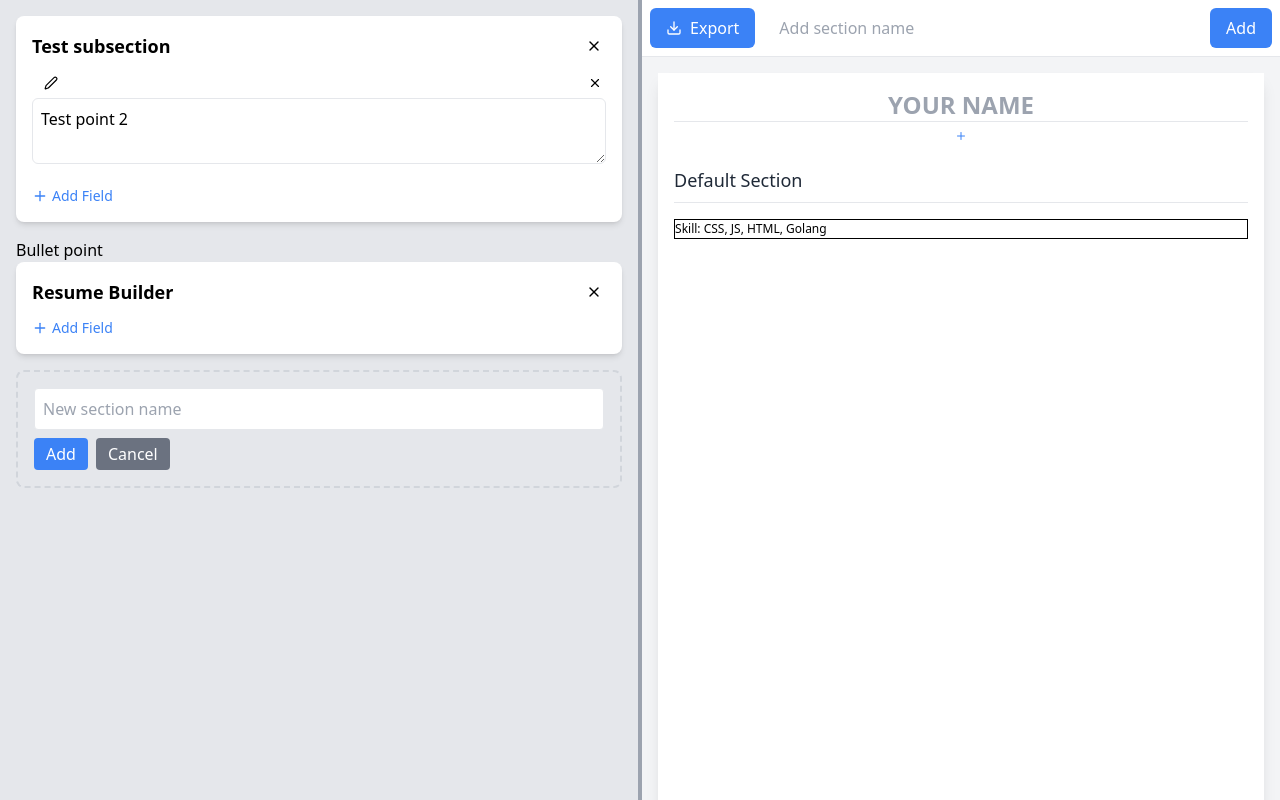
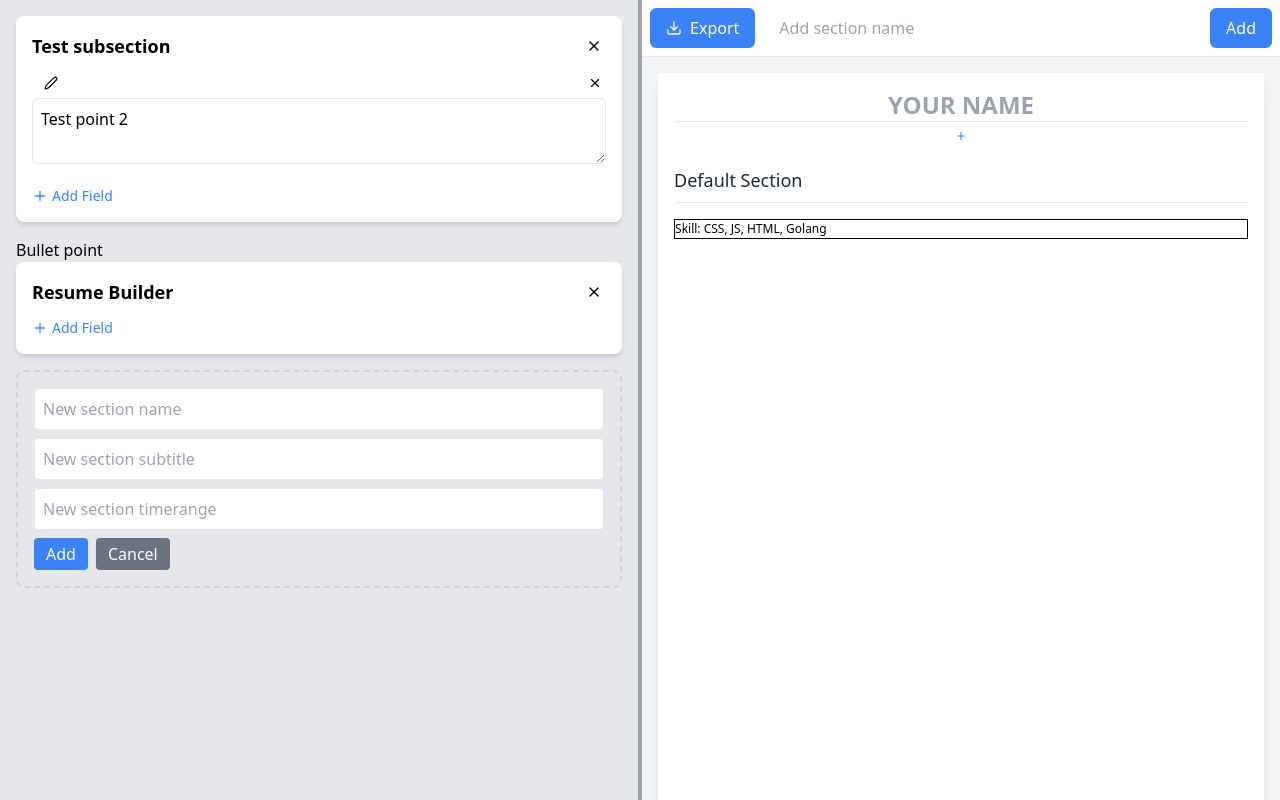
Before and after one commit to ThienDuc3112/hackNRoll25, a React (Vite) app in the folder frontend/: page / in a window 1280 px wide. Both pictures are taken after a click on the button "+ Add Subsection". Built offline with nearby package versions, Linux system fonts and the light colour scheme; what @react-pdf/renderer would draw is missing.

Commit message:
Delete leftbar prop dependencies

```diff
--- a/frontend/src/pages/editor/editor.tsx
+++ b/frontend/src/pages/editor/editor.tsx
@@ -1,4 +1,4 @@
-import React, { Dispatch, useState } from "react";
+import React, { useState } from "react";
 import { X, Download, Plus } from "lucide-react";
 import { PDFViewer, PDFDownloadLink } from "@react-pdf/renderer";
 
@@ -7,10 +7,7 @@ import Mydocument from "./mydocument";
 import Subsection from "./subsection";
 import { useEditorAtom } from "./state";
 import { Section } from "./section";
-import { IdItemType, ItemType, SectionType, UserMetaDataItem } from "./types";
-import { SetStateAction } from "jotai";
-
-type StateSetter<T> = Dispatch<SetStateAction<T>>
+import { IdItemType, ItemType, SectionType, SubsectionType, UserMetaDataItem } from "./types";
 
 /** Contact info & PDF export components (unchanged) */
 const ContactInfo = ({ value, onChange, onRemove }) => {
@@ -101,10 +98,6 @@ const Editor = () => {
   // Track item/section being dragged
   //const [activeId, setActiveId] = useState<UniqueIdentifier | null>("");
 
-  // For adding new subsections from the menu
-  const [showNameInput, setShowNameInput] = useState(false);
-  const [newSubsectionName, setNewSubsectionName] = useState("");
-
 
   /** Draggable divider logic */
   const handleMouseDown = (e: React.MouseEvent) => {
@@ -134,13 +127,8 @@ const Editor = () => {
       <LeftBar
         dividerPosition={dividerPosition}
         addNewSubsection={addNewSubsection}
-        newSection={newSection}
-        setNewSubsectionName={setNewSubsectionName}
-        newSubsectionName={newSubsectionName}
         itemMap={editorState.itemMap}
         menu={editorState.menu}
-        showNameInput={showNameInput}
-        setShowNameInput={setShowNameInput}
       />
 
       {/** ==================== DRAGGABLE DIVIDER ==================== */}
@@ -285,25 +273,21 @@ type LeftBarProps = {
   dividerPosition: number
   menu: IdItemType[]
   itemMap: Record<string, ItemType>
-  showNameInput: boolean
-  setShowNameInput: StateSetter<boolean>
-  newSubsectionName: string
-  setNewSubsectionName: StateSetter<string>
-  newSection: (id: string, name: string) => void
-  addNewSubsection: () => void
+  addNewSubsection: (subSection: SubsectionType) => void
 }
 
 const LeftBar = ({
   dividerPosition,
   menu,
   itemMap,
-  showNameInput,
-  setShowNameInput,
-  newSubsectionName,
-  setNewSubsectionName,
-  newSection,
   addNewSubsection
 }: LeftBarProps) => {
+  // For adding new subsections from the menu
+  const [showNameInput, setShowNameInput] = useState(false);
+  const [newSubsectionName, setNewSubsectionName] = useState("");
+  const [newSubsectionSubTitle, setNewSubsectionSubTitle] = useState("");
+  const [timerange, setTimerange] = useState("");
+
   return <div
     className="flex h-full flex-col bg-gray-200 p-4 overflow-y-auto"
     style={{ width: `${dividerPosition}%` }}
@@ -329,22 +313,44 @@ const LeftBar = ({
     {/** "Add Subsection" UI */}
     {showNameInput ? (
       <div className="w-full p-4 mb-4 border-2 border-dashed border-gray-300 rounded-lg">
+        <form onSubmit={(e) => {
+          e.preventDefault()
+          addNewSubsection({
+            id: (Math.random() * 100_000).toString(),
+            type: "SUBSECTION",
+            description: newSubsectionSubTitle,
+            items: [],
+            timeRange: timerange,
+            title: newSubsectionSubTitle
+          })
+          setTimerange("")
+          setNewSubsectionName("")
+          setNewSubsectionSubTitle("")
+        }}>
           <input
             type="text"
             value={newSubsectionName}
             onChange={(e) => setNewSubsectionName(e.target.value)}
             className="w-full p-2 mb-2 border rounded"
             placeholder="New section name"
-          onKeyDown={(e) => {
-            if (e.key === "Enter" && newSubsectionName.trim()) {
-              newSection(newSubsectionName, newSubsectionName);
-              setNewSubsectionName("");
-            }
-          }}
+          />
+          <input
+            type="text"
+            value={newSubsectionSubTitle}
+            onChange={(e) => setNewSubsectionSubTitle(e.target.value)}
+            className="w-full p-2 mb-2 border rounded"
+            placeholder="New section subtitle"
+          />
+          <input
+            type="text"
+            value={timerange}
+            onChange={(e) => setTimerange(e.target.value)}
+            className="w-full p-2 mb-2 border rounded"
+            placeholder="New section timerange"
           />
           <div className="flex space-x-2">
             <button
-            onClick={addNewSubsection}
+              type="submit"
               className="px-3 py-1 bg-blue-500 text-white rounded hover:bg-blue-600"
             >
               Add
@@ -359,6 +365,7 @@ const LeftBar = ({
               Cancel
             </button>
           </div>
+        </form>
       </div>
     ) : (
       <button
```
Lines whose indentation alone changed are shown as unchanged.
